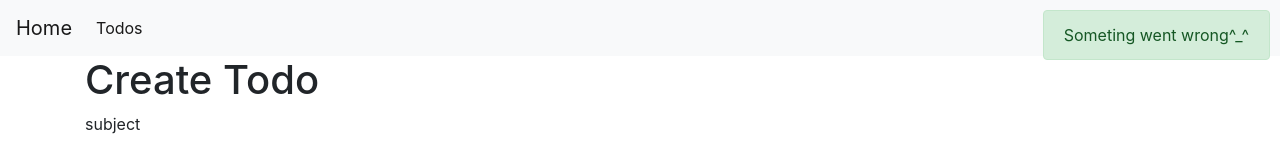
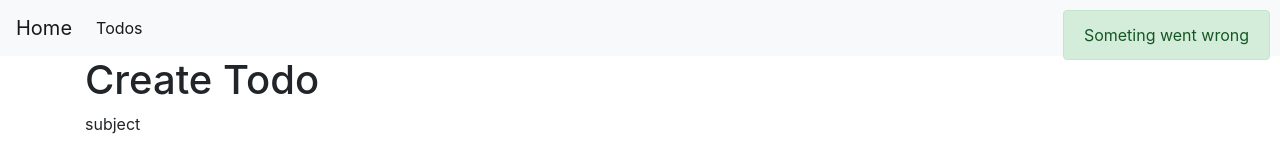
Before and after one commit to thisiswoo/study-vue3-todo-list, a Vue app: page /todos in a window 1280 px wide. Both pictures are taken after typing "Sample" into the empty fields and a click on the button "Create Todo". Shown: the top 142 px of the page. Built offline with nearby package versions, Linux system fonts and the light colour scheme; no server answers; data requests are answered from the project's data file.

Commit message:
when using v-for, wrap it with a transition-group

```diff
--- a/db.json
+++ b/db.json
@@ -37,8 +37,8 @@
       "id": 10
     },
     {
-      "subject": "sadf",
-      "body": "asdf",
+      "subject": "sdfsa",
+      "body": "fsdssdfadssdfasd",
       "id": 11
     }
   ]
--- a/src/App.vue
+++ b/src/App.vue
@@ -20,57 +20,18 @@
   <div class="container">
     <router-view />
   </div>
-  <transition name="slide">
-    <Toast
-      v-if="showToast"
-      :message="toastMessage"
-      :type="toastAlertType"
-    />
-  </transition>
+  <Toast />
 </template>
 
 <script>
 import Toast from '@/components/Toast.vue';
-import { useToast } from '@/composables/toast';
 
 export default {
   components: {
     Toast,
   },
-  setup() {
-    const {
-        toastMessage,
-        toastAlertType,
-        showToast,
-        triggerToast
-    } = useToast();
-
-    console.log(showToast.value);
-
-    return {
-      toastMessage,
-      toastAlertType,
-      showToast,
-      triggerToast,
-    }
-  }
 }
 </script>
 
-<style scoped>
-  .slide-enter-active,
-  .slide-leave-active {
-      transition: all 0.5s ease;
-  }
-
-  .slide-enter-from,
-  .slide-leave-to {
-      opacity: 0;
-      transform: translateY(-30px);
-  }
-  .slide-enter-to,
-  .slide-leave-from {
-      opacity: 1;
-      transform: translateY(0px);
-  }
+<style>
 </style>
--- a/src/components/Toast.vue
+++ b/src/components/Toast.vue
@@ -1,32 +1,57 @@
 <template>
-    <div
-        class="alert toast-box"
-        role="alert"
-        :class="`alert-${type}`"
-    >
-        {{ message }}
+    <div class="toast-box">
+
+        <!--
+            <transition name="slide">
+            v-for를 사용할때 transition 말고 transition-group을 사용해줘야 한다.
+        -->
+        <transition-group name="slide">
+            <div
+                v-for="toast in toasts"
+                :key="toast.id"
+                class="alert"
+                role="alert"
+                :class="`alert-${toast.type}`"
+            >
+                {{ toast.message }}
+            </div>
+        </transition-group>
     </div>
 </template>
 
 <script>
+import { useToast } from '@/composables/toast';
+
 export default {
-    props: {
-        message: {
-            type: String,
-            required: true
-        },
-        type: {
-            type: String,
-            default: 'success'
+    setup() {
+        const { toasts } = useToast();
+
+        return {
+            toasts
         }
     }
 };
 </script>
 
-<style>
+<style scoped>
     .toast-box {
         position: fixed;
         top: 10px;
         right: 10px;
     }
+    .slide-enter-active,
+    .slide-leave-active {
+        transition: all 0.5s ease;
+    }
+
+    .slide-enter-from,
+    .slide-leave-to {
+        opacity: 0;
+        transform: translateY(-30px);
+    }
+    .slide-enter-to,
+    .slide-leave-from {
+        opacity: 1;
+        transform: translateY(0px);
+    }
 </style>
--- a/src/composables/toast.js
+++ b/src/composables/toast.js
@@ -3,15 +3,17 @@ import { useStore } from 'vuex';    // vuex의 store를 사용
 
 export const useToast = () => {
     const store = useStore();
+    const toasts = computed(() => store.state.toast.toasts);
+
     // const toastMessage = computed(() => store.state.toastMessage);
     // const toastMessage = computed(() => store.getters.toastMessageWithSmile);
     // const toastAlertType = computed(() => store.state.toastAlertType);
     // const showToast = computed(() => store.state.showToast);
 
     // vuex modules를 활용한 refactoring
-    const toastMessage = computed(() => store.getters[`toast/toastMessageWithSmile`]);
-    const toastAlertType = computed(() => store.state.toast.toastAlertType);
-    const showToast = computed(() => store.state.toast.showToast);
+    // const toastMessage = computed(() => store.getters[`toast/toastMessageWithSmile`]);
+    // const toastAlertType = computed(() => store.state.toast.toastAlertType);
+    // const showToast = computed(() => store.state.toast.showToast);
 
     // index.js mutations에 로직 옮기기
     const triggerToast = (message, type = 'success') => {
@@ -22,9 +24,7 @@ export const useToast = () => {
     };
 
     return {
-        toastMessage,
-        toastAlertType,
-        showToast,
+        toasts,
         triggerToast,
     }
 };
--- a/src/store/modules/toast/index.js
+++ b/src/store/modules/toast/index.js
@@ -1,21 +1,28 @@
 export default {
     namespaced: true,   // `namespaced: true`로 지정해줘야 아래 내용들을 폴더처럼 사용할 수 있다.
     state: {
-        toastMessage: '',
-        toastAlertType: '',
-        showToast: false,
+        toasts: [],
+        // toastMessage: '',
+        // toastAlertType: '',
+        // showToast: false,
     },
     // mutations는 첫번째로 state를 인자로 받아 state의 값을 변경
     // 두번째 인자로는 원하는 데이터를 받을 수 있는데 보통 'payload'라는 인자명을 사용한다.
     mutations: {
-        UPDATE_TOAST_MESSAGE (state, payload) {
-            state.toastMessage = payload;
+        // UPDATE_TOAST_MESSAGE (state, payload) {
+        //     state.toastMessage = payload;
+        // },
+        // UPDATE_TOAST_ALERT_TYPE (state, payload) {
+        //     state.toastAlertType = payload;
+        // },
+        // UPDATE_TOAST_STATUS (state, payload) {
+        //     state.showToast = payload;
+        // },
+        ADD_TOAST(state, payload) {
+            state.toasts.push(payload);
         },
-        UPDATE_TOAST_ALERT_TYPE (state, payload) {
-            state.toastAlertType = payload;
-        },
-        UPDATE_TOAST_STATUS (state, payload) {
-            state.showToast = payload;
+        REMOVE_TOAST(state) {
+            state.toasts.shift();   // 첫번째 item remove해주기
         }
     },
     // actions를 만들어 함수 만들기
@@ -23,14 +30,27 @@ export default {
         // context 인자 안에 store.commit이 있다.
         // triggerToast(context, type = 'success') {
         triggerToast({ commit }, message, type = 'success') {
-            commit('UPDATE_TOAST_MESSAGE', message);
-            commit('UPDATE_TOAST_ALERT_TYPE', type);
-            commit('UPDATE_TOAST_STATUS', true);
+            // commit('UPDATE_TOAST_MESSAGE', message);
+            // commit('UPDATE_TOAST_ALERT_TYPE', type);
+            // commit('UPDATE_TOAST_STATUS', true);
+
+            commit('ADD_TOAST', {
+                // message: message,
+                // type: type
+                // js에서 key: value 가 같으면 생략 가능하다.
+
+                id: Date.now(),
+                message,
+                type,
+            });
 
             setTimeout(() => {
-                commit('UPDATE_TOAST_MESSAGE', ''); // message 초기화 해주기
-                commit('UPDATE_TOAST_ALERT_TYPE', '');    // type 초기화 해주기
-                commit('UPDATE_TOAST_STATUS', false);    // status false로 초기화 해주기
+                // commit('UPDATE_TOAST_MESSAGE', ''); // message 초기화 해주기
+                // commit('UPDATE_TOAST_ALERT_TYPE', '');    // type 초기화 해주기
+                // commit('UPDATE_TOAST_STATUS', false);    // status false로 초기화 해주기
+
+                commit('REMOVE_TOAST',{
+                });
             }, 3000);
         }
     },
```
Also changed, not shown: 1 other file (tests, documents, lock files or other folders).
